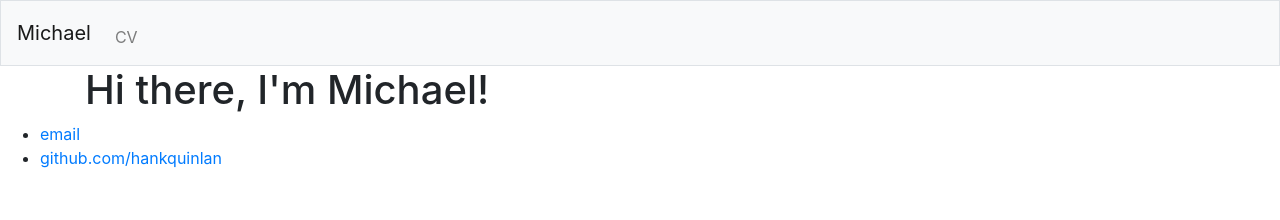
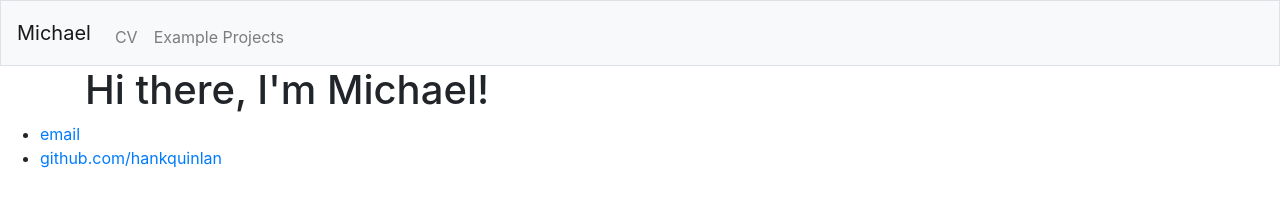
Before and after one commit to michaelodonnell13/michaelodonnell13.github.io, a Jekyll site: the page built from index.html, in a window 1280 px wide. Shown: the top 220 px of the page. Built offline with Jekyll 4.4.1, drawn with Linux system fonts in a browser that asks for light colours.

Commit message:
Update default.html

```diff
--- a/_layouts/default.html
+++ b/_layouts/default.html
@@ -18,6 +18,7 @@
 			    <div class="collapse navbar-collapse" id="navbar">
 				<ul class="navbar-nav mr-auto mt-2">
 				    <li class="nav-item"><a class="nav-link" href="/CV">CV</a></li>
+				    <li class="nav-item"><a class="nav-link" href="/CV">Example Projects</a></li>
 				</ul>
 			    </div>
 
```
